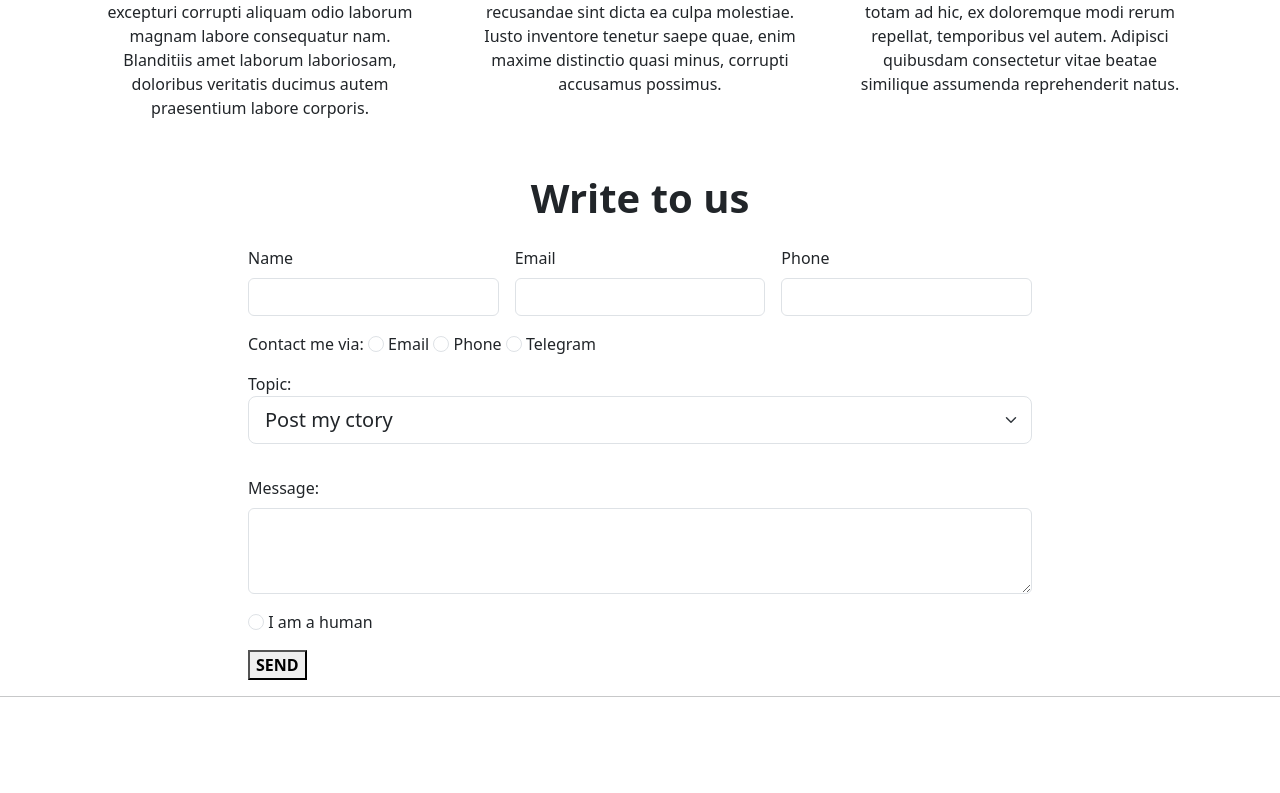
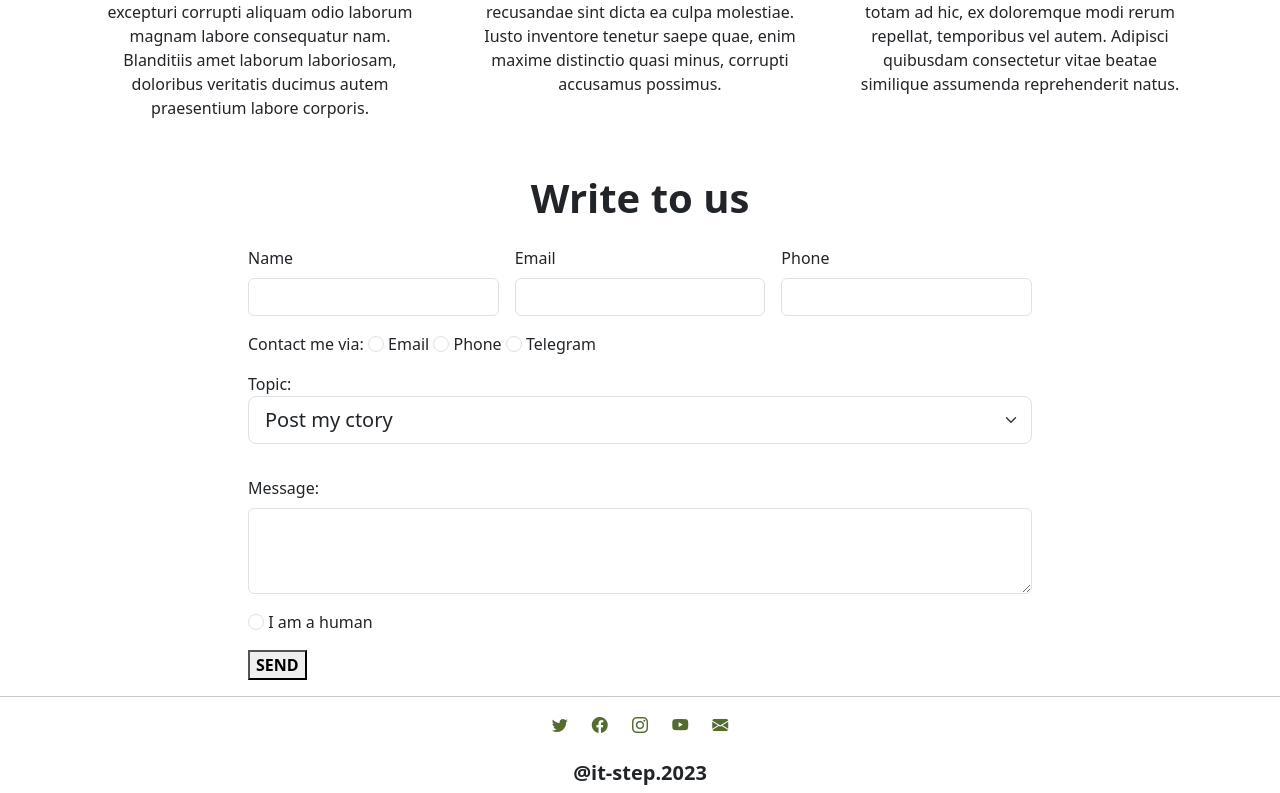
Before and after one commit to s0fych/ControlHTML, a plain HTML site: page index.html in a window 1280 px wide. Shown: the part 2368-3161 px from the top of the page. Before the commit the page ends 3081 px from the top, so only its background shows below. Drawn offline with nearby package versions, Linux system fonts and the light colour scheme.

Commit message:
Added footer

```diff
--- a/index.html
+++ b/index.html
@@ -193,6 +193,17 @@
         </div>
       </form>
       <hr>
+      <div class="container text-center">
+        <div class="col-12">
+            <a href="#"><i style="margin: 10px; color: darkolivegreen;" class="bi bi-twitter"></i></a>
+            <a href="#"><i style="margin: 10px; color: darkolivegreen;" class="bi bi-facebook"></i></a>
+            <a href="#"><i style="margin: 10px; color: darkolivegreen;" class="bi bi-instagram"></i></a>
+            <a href="#"><i style="margin: 10px; color: darkolivegreen;" class="bi bi-youtube"></i></a>
+            <a href="#"><i style="margin: 10px; color: darkolivegreen;" class="bi bi-envelope-fill"></i></a>
+        </div>
+        <br>
+        <h5><b>@it-step.2023</b></h5>
+      </div>
 
 
 
```
